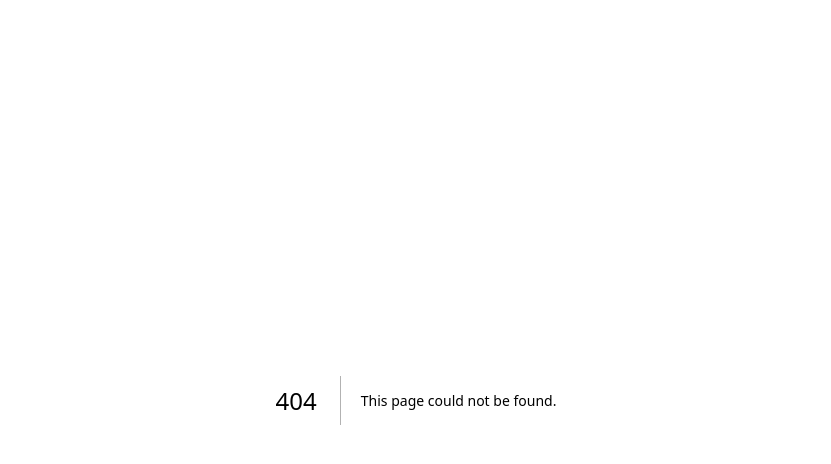
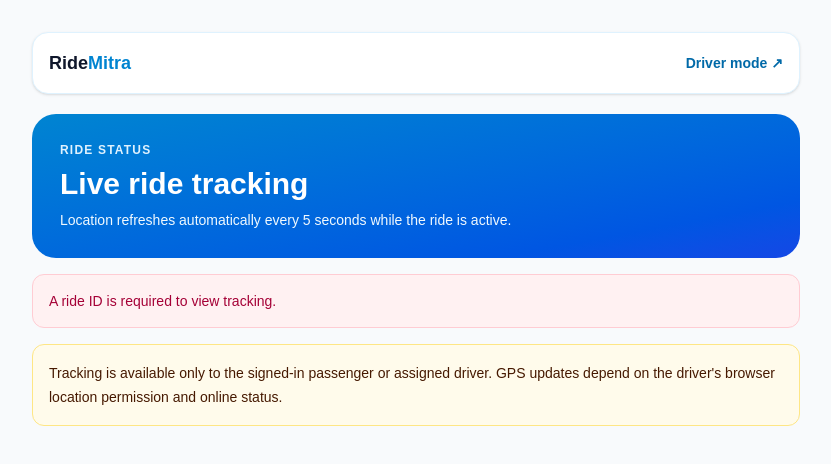
Before and after one commit to mintuvanga/ridemitra, a Next.js app: page /ride/track in a window 1280 px wide. Before the commit this address had no page. Shown: the top 464 px of the page, without its empty margins (224-1055 px from the left). Built offline with nearby package versions, Linux system fonts and the light colour scheme.

Commit message:
Add live ride tracking map page

```diff
--- /dev/null
+++ b/src/app/ride/track/page.tsx
@@ -0,0 +1,58 @@
+"use client";
+
+import Link from "next/link";
+import { useCallback, useEffect, useState } from "react";
+import { useSearchParams } from "next/navigation";
+
+type Tracking = {
+  id: string; status: string; pickup: string; destination: string; driver_name: string | null;
+  driver_location: { latitude: number; longitude: number; updated_at: string } | null;
+};
+
+export default function RideTrackingPage() {
+  const params = useSearchParams();
+  const rideId = params.get("ride");
+  const [ride, setRide] = useState<Tracking | null>(null);
+  const [error, setError] = useState("");
+  const [updated, setUpdated] = useState("");
+  const load = useCallback(async () => {
+    if (!rideId) { setError("A ride ID is required to view tracking."); return; }
+    try {
+      const response = await fetch("/api/instant-rides/" + encodeURIComponent(rideId) + "/tracking", { cache: "no-store" });
+      const data = await response.json();
+      if (!response.ok) throw new Error(data.error || "Unable to load tracking.");
+      setRide(data.ride); setError(""); setUpdated(new Date().toLocaleTimeString());
+    } catch (e) { setError(e instanceof Error ? e.message : "Unable to load tracking."); }
+  }, [rideId]);
+  useEffect(() => { void load(); const timer = window.setInterval(() => void load(), 5000); return () => window.clearInterval(timer); }, [load]);
+  const loc = ride?.driver_location;
+  const mapUrl = loc ? "https://www.openstreetmap.org/export/embed.html?bbox=" +
+    (loc.longitude - 0.015) + "%2C" + (loc.latitude - 0.01) + "%2C" +
+    (loc.longitude + 0.015) + "%2C" + (loc.latitude + 0.01) +
+    "&layer=mapnik&marker=" + loc.latitude + "%2C" + loc.longitude : "";
+  return <main className="min-h-screen bg-slate-50 px-3 py-5 text-slate-900 sm:px-6 sm:py-8">
+    <div className="mx-auto max-w-3xl">
+      <header className="flex items-center justify-between rounded-2xl border border-sky-100 bg-white p-4 shadow-sm">
+        <Link href="/" className="text-lg font-black">Ride<span className="text-sky-600">Mitra</span></Link>
+        <Link href="/driver/instant-rides" className="text-sm font-bold text-sky-700">Driver mode ↗</Link>
+      </header>
+      <section className="mt-5 rounded-3xl bg-gradient-to-br from-sky-600 to-blue-700 p-5 text-white sm:p-7">
+        <p className="text-xs font-bold uppercase tracking-widest text-sky-100">Ride status</p>
+        <h1 className="mt-2 text-2xl font-black sm:text-3xl">Live ride tracking</h1>
+        <p className="mt-2 text-sm text-sky-50">Location refreshes automatically every 5 seconds while the ride is active.</p>
+      </section>
+      {error && <p role="alert" className="mt-4 rounded-xl border border-rose-200 bg-rose-50 p-4 text-sm text-rose-800">{error}</p>}
+      {ride && <><section className="mt-4 rounded-2xl border border-sky-100 bg-white p-5 shadow-sm">
+        <div className="flex items-center justify-between gap-3"><h2 className="text-xl font-black">{ride.status.replaceAll("_", " ")}</h2><span className="rounded-full bg-sky-100 px-3 py-1 text-xs font-bold text-sky-800">{ride.driver_name || "Driver assigned"}</span></div>
+        <p className="mt-4 text-xs font-bold uppercase text-slate-500">Pickup</p><p className="font-semibold">{ride.pickup}</p>
+        <p className="mt-3 text-xs font-bold uppercase text-slate-500">Destination</p><p className="font-semibold">{ride.destination}</p>
+        <p className="mt-3 text-xs text-slate-500">Page refreshed: {updated}</p>
+      </section>
+      <section className="mt-4 overflow-hidden rounded-2xl border border-sky-100 bg-white shadow-sm">
+        <div className="p-4"><h2 className="font-black">Driver location</h2><p className="mt-1 text-sm text-slate-600">{loc ? "Last GPS update: " + new Date(loc.updated_at).toLocaleString() : "Waiting for the driver's next GPS update."}</p></div>
+        {loc ? <iframe title="Live driver location map" className="h-80 w-full border-0 sm:h-96" loading="lazy" referrerPolicy="no-referrer" src={mapUrl} /> : <div className="flex h-64 items-center justify-center bg-sky-50 px-6 text-center text-sm text-slate-600">The map will appear when the driver has shared a GPS location during this active ride.</div>}
+      </section></>}
+      <p className="mt-4 rounded-xl border border-amber-200 bg-amber-50 p-4 text-sm leading-6 text-amber-950">Tracking is available only to the signed-in passenger or assigned driver. GPS updates depend on the driver's browser location permission and online status.</p>
+    </div>
+  </main>;
+}
```
